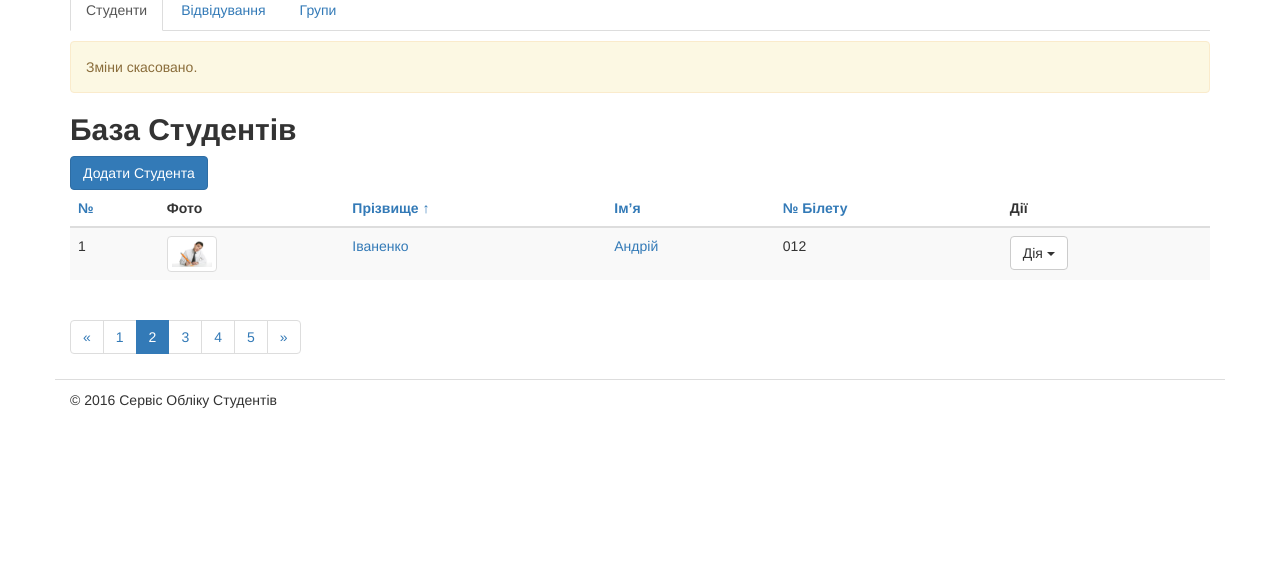
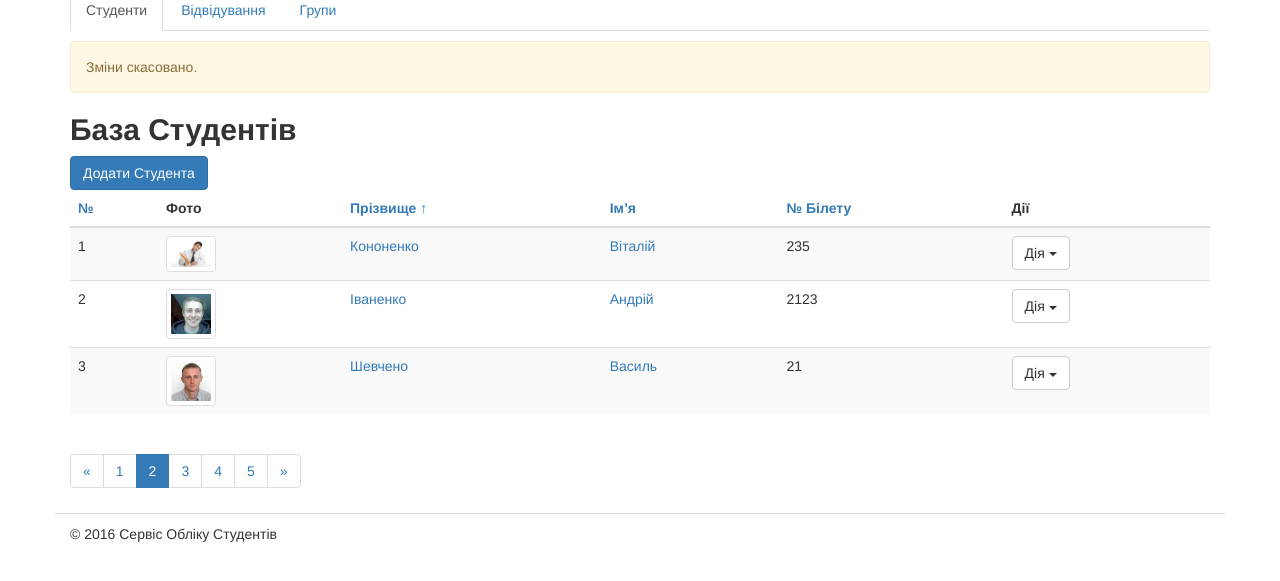
Before and after one commit to FujiwaraUA/Studenti_oblik, a Django app: page / in a window 1280 px wide. Shown: the part 141-722 px from the top of the page. Run offline with Django 3.2, Linux system fonts and the light colour scheme; some libraries are stand-ins or nearby versions.

Commit message:
Django 1.7 Динамізуємо список студентів

```diff
--- a/students/templates/students/students_list.html
+++ b/students/templates/students/students_list.html
@@ -74,12 +74,13 @@
                   <th>Дії</th>
               </tr></thead>
               <tbody>
+              {% for student in students %}
                 <tr>
-                  <td>1</td>
-                  <td><img src="{% static "img/me1.jpg" %}" class="img-thumbnail" height="50" width="50"></td>
-                  <td><a title="Редагувати" href="{% url "students_edit" 125 %}">Іваненко</a></td>
-                  <td><a title="Редагувати" href="{% url "students_edit" 125 %}">Андрій</a></td>
-                  <td>012</td>
+                  <td>{{ forloop.counter }}</td>
+                  <td><img src="{% static student.image %}" class="img-thumbnail" height="50" width="50"></td>
+                  <td><a title="Редагувати" href="{% url "students_edit" student.id %}">{{ student.last_name }}</a></td>
+                  <td><a title="Редагувати" href="{% url "students_edit" student.id %}">{{ student.first_name }}</a></td>
+                  <td>{{ student.ticket }}</td>
                   <td>
                     <div class="dropdown">
                       <button class="btn btn-default dropdown-toggle" type="button" data-toggle="dropdown">Дія
@@ -87,21 +88,22 @@
                       </button>
                       <ul class="dropdown-menu" role="menu">
                         <li role="presentation">
-                          <a role="menuitem" tabindex="-1" href="/journal/125">Відвідування</a>
+                          <a role="menuitem" tabindex="-1" href="/journal/{{ student.id }}">Відвідування</a>
                         <br>
 </li>
                         <li role="presentation">
-                          <a role="menuitem" tabindex="-1" href="{% url "students_edit" 125 %}">Редагувати</a>
+                          <a role="menuitem" tabindex="-1" href="{% url "students_edit" student.id %}">Редагувати</a>
                         <br>
 </li>
                         <li role="presentation">
-                          <a role="menuitem" tabindex="-1" href="{% url "students_delete" 125 %}">Видалити</a>
+                          <a role="menuitem" tabindex="-1" href="{% url "students_delete" student.id %}">Видалити</a>
                         <br>
 </li>
                       </ul>
                     </div>
                   </td>
                 </tr>
+              {% endfor %}
               </tbody>
             </table>
             <!-- End Students Listing -->
--- a/students/views.py
+++ b/students/views.py
@@ -5,7 +5,24 @@ from django.http import HttpResponse
 # Views for Students
 
 def students_list(request):
-    return render(request, 'students/students_list.html', {})
+    students = (
+        {'id': 1,
+         'first_name': 'Віталій',
+         'last_name': 'Кононенко',
+         'ticket': 235,
+         'image': 'img/me1.jpg'},
+        {'id': 2,
+         'first_name': 'Андрій',
+         'last_name': 'Іваненко',
+         'ticket': 2123,
+         'image': 'img/me.jpeg'},
+        {'id': 3,
+         'first_name': 'Василь',
+         'last_name': 'Шевчено',
+         'ticket': 21,
+         'image': 'img/piv.png'},
+    )
+    return render(request, 'students/students_list.html', {'students': students})
 
 
 def students_add(request):
```
